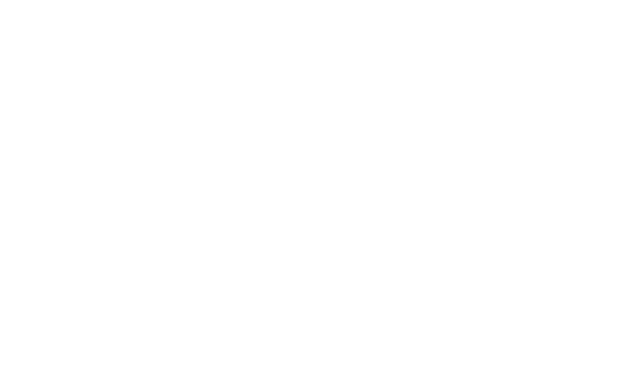
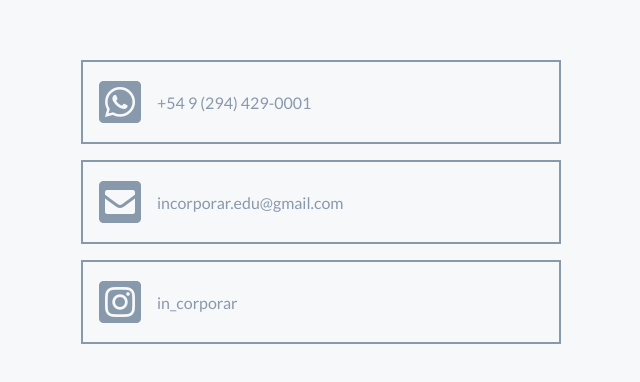
Before and after one commit to nvallejos17/incorporar-website, a React (Create React App) app: page / in a window 1280 px wide. Shown: the part 1524-1906 px from the top of the page, without its empty margins (319-959 px from the left). Before the commit the page ends 1520 px from the top, so only its background shows below. Built offline with nearby package versions, Linux system fonts and the light colour scheme.

Commit message:
Add contact section

```diff
--- a/src/App.tsx
+++ b/src/App.tsx
@@ -5,12 +5,14 @@
 import Navbar from './components/Navbar/Navbar.component';
 import Home from './sections/Home/Home.section';
 import About from './sections/About/About.section';
+import Contact from './sections/Contact/Contact.section';
 
 const App = () => (
   <ThemeProvider theme={baseTheme}>
     <Navbar />
     <Home id='home' />
     <About id='about' />
+    <Contact id='contact' />
   </ThemeProvider>
 );
 
--- a/src/index.css
+++ b/src/index.css
@@ -4,3 +4,7 @@
   font-family: 'Lato', sans-serif;
   box-sizing: border-box;
 }
+
+a {
+  text-decoration: none;
+}
--- /dev/null
+++ b/src/sections/Contact/Contact.section.tsx
@@ -0,0 +1,29 @@
+import {
+  ContactContainer,
+  ContactItem,
+  ContactWrapper,
+} from './Contact.styled';
+
+const Contact = ({ ...props }) => (
+  <ContactWrapper {...props}>
+    <ContactContainer>
+      <ContactItem href='https://api.whatsapp.com/send?phone=5492944290001'>
+        <i className='fab fa-whatsapp-square' />
+        <p>+54 9 (294) 429-0001</p>
+      </ContactItem>
+      <ContactItem href='mailto:incorporar.edu@gmail.com'>
+        <i className='fas fa-envelope-square' />
+        <p>incorporar.edu@gmail.com</p>
+      </ContactItem>
+      <ContactItem
+        href='https://www.instagram.com/in_corporar/'
+        target='_blank'
+      >
+        <i className='fab fa-instagram-square' />
+        <p>in_corporar</p>
+      </ContactItem>
+    </ContactContainer>
+  </ContactWrapper>
+);
+
+export default Contact;
--- /dev/null
+++ b/src/sections/Contact/Contact.styled.tsx
@@ -0,0 +1,52 @@
+import styled, { css } from 'styled-components';
+import Container from '../../components/Container/Container.component';
+
+export const ContactWrapper = styled.section(
+  ({ theme }) => css`
+    /* min-height: calc(100vh - 64px); */
+    background: ${theme.colors.light};
+  `
+);
+
+export const ContactContainer = styled(Container)`
+  padding: 4rem 2rem;
+`;
+
+export const ContactItem = styled.a(
+  ({ theme }) => css`
+    max-width: 480px;
+
+    margin: 0 auto 1rem;
+    padding: 1rem;
+
+    display: flex;
+    align-items: center;
+
+    color: ${theme.colors.primary};
+
+    border: 2px solid ${theme.colors.primary};
+
+    transition: color 0.3s ease, border-color 0.3s ease;
+
+    i {
+      margin-right: 1rem;
+
+      font-size: 3rem;
+    }
+
+    p {
+      overflow: hidden;
+      text-overflow: ellipsis;
+    }
+
+    &:last-child {
+      margin-bottom: 0;
+    }
+
+    &:hover {
+      color: ${theme.colors.shade};
+
+      border-color: ${theme.colors.shade};
+    }
+  `
+);
```
